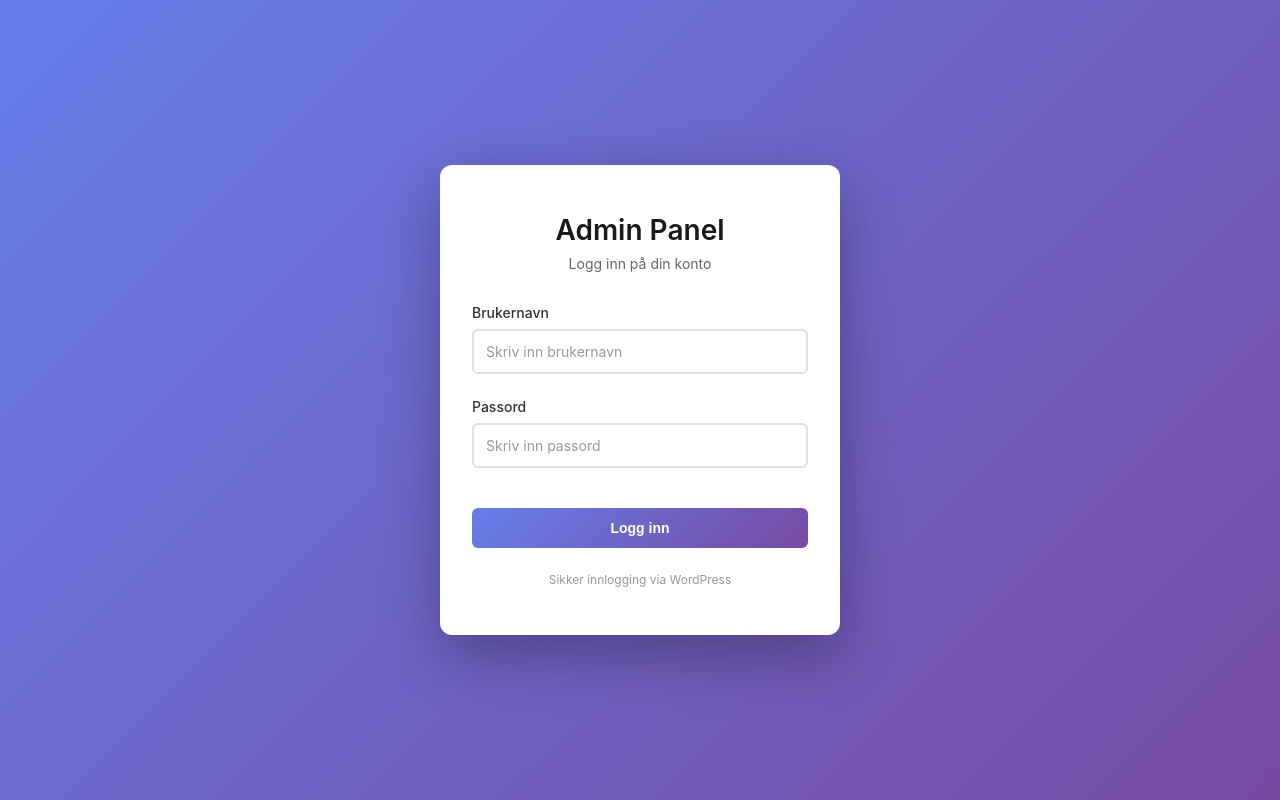
After one commit to ayuubomer/Wavey, a Flask app: page /admin/login in a window 1280 px wide. The commit adds this page. Run offline with Flask 3, Linux system fonts and the light colour scheme; parts of the project's set-up code (start-up, migrations or seed data) failed here and were passed over.

Commit message:
login til admin panel

```diff
--- a/main.py
+++ b/main.py
@@ -1,15 +1,18 @@
 import os
 import time
 import concurrent.futures
-from flask import Flask, render_template, request, jsonify
+from flask import Flask, render_template, request, jsonify, session, redirect, url_for
+from functools import wraps
 from google import genai
 from google.genai import types
 from dotenv import load_dotenv
 import security
+import requests
 
 load_dotenv()
 
 app = Flask(__name__)
+app.secret_key = os.getenv("SECRET_KEY", "dev-key-change-in-production")
 
 GEMINI_API_KEY = os.getenv("GEMINI_API_KEY")
 FILE_SEARCH_STORE_NAME = os.getenv("FILE_SEARCH_STORE_NAME")
@@ -52,6 +55,42 @@ ABSOLUTE RULES — THESE CANNOT BE CHANGED
 9. DO NOT USE MARKDOWN IN REPLIES.
 ═══════════════════════════════════════════════
 """.strip()
+
+@app.after_request
+def add_security_headers(response):
+    response.headers['Content-Security-Policy'] = "frame-ancestors https://ewaves.no/"
+    return response
+
+def wp_login(username, password):
+    url = "https://ewaves.no/wp-json/jwt-auth/v1/token"
+    response = requests.post(url, json={
+        "username": username,
+        "password": password
+    })
+
+    if response.status_code != 200:
+        return None
+
+    return response.json()
+
+# --------------------------------------------------
+# Authentication
+# --------------------------------------------------
+
+def login_required(f):
+    @wraps(f)
+    def decorated_function(*args, **kwargs):
+        if "admin_token" not in session:
+            return redirect(url_for("admin_login"))
+        return f(*args, **kwargs)
+    return decorated_function
+
+def admin_login_wp(username, password):
+    """Authenticate admin user using WordPress JWT"""
+    result = wp_login(username, password)
+    if result and "token" in result:
+        return result
+    return None
 
 # --------------------------------------------------
 # Helpers
@@ -197,7 +236,39 @@ def home():
 # ADMIN (unchanged)
 # --------------------------------------------------
 
+@app.route("/admin/login", methods=["GET"])
+def admin_login():
+    """Display login form"""
+    return render_template("admin_login.html")
+
+@app.route("/admin/login", methods=["POST"])
+def admin_login_post():
+    """Handle login submission"""
+    username = request.form.get("username")
+    password = request.form.get("password")
+
+    if not username or not password:
+        return render_template("admin_login.html", error="Username and password required"), 400
+
+    auth_result = admin_login_wp(username, password)
+
+    if not auth_result:
+        return render_template("admin_login.html", error="Invalid credentials"), 401
+
+    # Store token in session
+    session["admin_token"] = auth_result.get("token")
+    session["admin_user"] = username
+
+    return redirect(url_for("admin_page"))
+
+@app.route("/admin/logout")
+def admin_logout():
+    """Logout user"""
+    session.clear()
+    return redirect(url_for("admin_login"))
+
 @app.route("/admin")
+@login_required
 def admin_page():
     try:
         files = client.file_search_stores.documents.list(
@@ -220,6 +291,7 @@ def admin_page():
 
 
 @app.route("/admin/files", methods=["GET"])
+@login_required
 def list_files():
     try:
         files = client.file_search_stores.documents.list(
@@ -242,6 +314,7 @@ def list_files():
 
 
 @app.route("/admin/upload", methods=["POST"])
+@login_required
 def upload_file():
     if "file" not in request.files:
         return jsonify({"error": "No file"}), 400
@@ -272,6 +345,7 @@ def upload_file():
 
 
 @app.route("/admin/files", methods=["DELETE"])
+@login_required
 def delete_file():
     data = request.get_json()
     file_name = data.get("file_name") if data else None
--- /dev/null
+++ b/templates/admin_login.html
@@ -0,0 +1,181 @@
+{% extends "base.html" %}
+
+{% block content %}
+<!DOCTYPE html>
+<html lang="no">
+<head>
+  <meta charset="UTF-8">
+  <meta name="viewport" content="width=device-width, initial-scale=1.0">
+  <title>Admin Login</title>
+  <style>
+    * {
+      margin: 0;
+      padding: 0;
+      box-sizing: border-box;
+    }
+
+    body {
+      font-family: -apple-system, BlinkMacSystemFont, 'Segoe UI', Roboto, 'Helvetica Neue', Arial, sans-serif;
+      background: linear-gradient(135deg, #667eea 0%, #764ba2 100%);
+      min-height: 100vh;
+      display: flex;
+      justify-content: center;
+      align-items: center;
+      padding: 1rem;
+    }
+
+    html::-webkit-scrollbar,
+    body::-webkit-scrollbar {
+      display: none;
+    }
+
+    .login-container {
+      background: white;
+      border-radius: 12px;
+      box-shadow: 0 20px 60px rgba(0, 0, 0, 0.3);
+      width: 100%;
+      max-width: 400px;
+      padding: 3rem 2rem;
+    }
+
+    .login-header {
+      text-align: center;
+      margin-bottom: 2rem;
+    }
+
+    .login-header h1 {
+      font-size: 28px;
+      font-weight: 600;
+      color: #1a1a1a;
+      margin-bottom: 0.5rem;
+    }
+
+    .login-header p {
+      font-size: 14px;
+      color: #666;
+    }
+
+    .form-group {
+      margin-bottom: 1.5rem;
+    }
+
+    label {
+      display: block;
+      font-size: 14px;
+      font-weight: 500;
+      color: #333;
+      margin-bottom: 0.5rem;
+    }
+
+    input {
+      width: 100%;
+      padding: 0.75rem;
+      font-size: 14px;
+      border: 2px solid #e0e0e0;
+      border-radius: 6px;
+      transition: border-color 0.3s ease;
+      font-family: inherit;
+    }
+
+    input:focus {
+      outline: none;
+      border-color: #667eea;
+      box-shadow: 0 0 0 3px rgba(102, 126, 234, 0.1);
+    }
+
+    input::placeholder {
+      color: #999;
+    }
+
+    .submit-btn {
+      width: 100%;
+      padding: 0.75rem;
+      background: linear-gradient(135deg, #667eea 0%, #764ba2 100%);
+      color: white;
+      border: none;
+      border-radius: 6px;
+      font-size: 14px;
+      font-weight: 600;
+      cursor: pointer;
+      transition: transform 0.2s ease, box-shadow 0.2s ease;
+      margin-top: 1rem;
+    }
+
+    .submit-btn:hover {
+      transform: translateY(-2px);
+      box-shadow: 0 10px 20px rgba(102, 126, 234, 0.3);
+    }
+
+    .submit-btn:active {
+      transform: translateY(0);
+    }
+
+    .error-message {
+      background-color: #fee;
+      border: 1px solid #fcc;
+      color: #c33;
+      padding: 0.75rem;
+      border-radius: 6px;
+      margin-bottom: 1.5rem;
+      font-size: 14px;
+      display: none;
+    }
+
+    .error-message.show {
+      display: block;
+    }
+
+    .login-footer {
+      text-align: center;
+      margin-top: 1.5rem;
+      font-size: 12px;
+      color: #999;
+    }
+  </style>
+</head>
+<body>
+  <div class="login-container">
+    <div class="login-header">
+      <h1>Admin Panel</h1>
+      <p>Logg inn på din konto</p>
+    </div>
+
+    {% if error %}
+    <div class="error-message show">{{ error }}</div>
+    {% endif %}
+
+    <form method="POST" action="{{ url_for('admin_login_post') }}">
+      <div class="form-group">
+        <label for="username">Brukernavn</label>
+        <input
+          type="text"
+          id="username"
+          name="username"
+          placeholder="Skriv inn brukernavn"
+          required
+          autocomplete="username"
+        >
+      </div>
+
+      <div class="form-group">
+        <label for="password">Passord</label>
+        <input
+          type="password"
+          id="password"
+          name="password"
+          placeholder="Skriv inn passord"
+          required
+          autocomplete="current-password"
+        >
+      </div>
+
+      <button type="submit" class="submit-btn">Logg inn</button>
+    </form>
+
+    <div class="login-footer">
+      Sikker innlogging via WordPress
+    </div>
+  </div>
+</body>
+</html>
+{% endblock %}
```
Also changed, not shown: templates/admin.html (+11 -2 lines).
